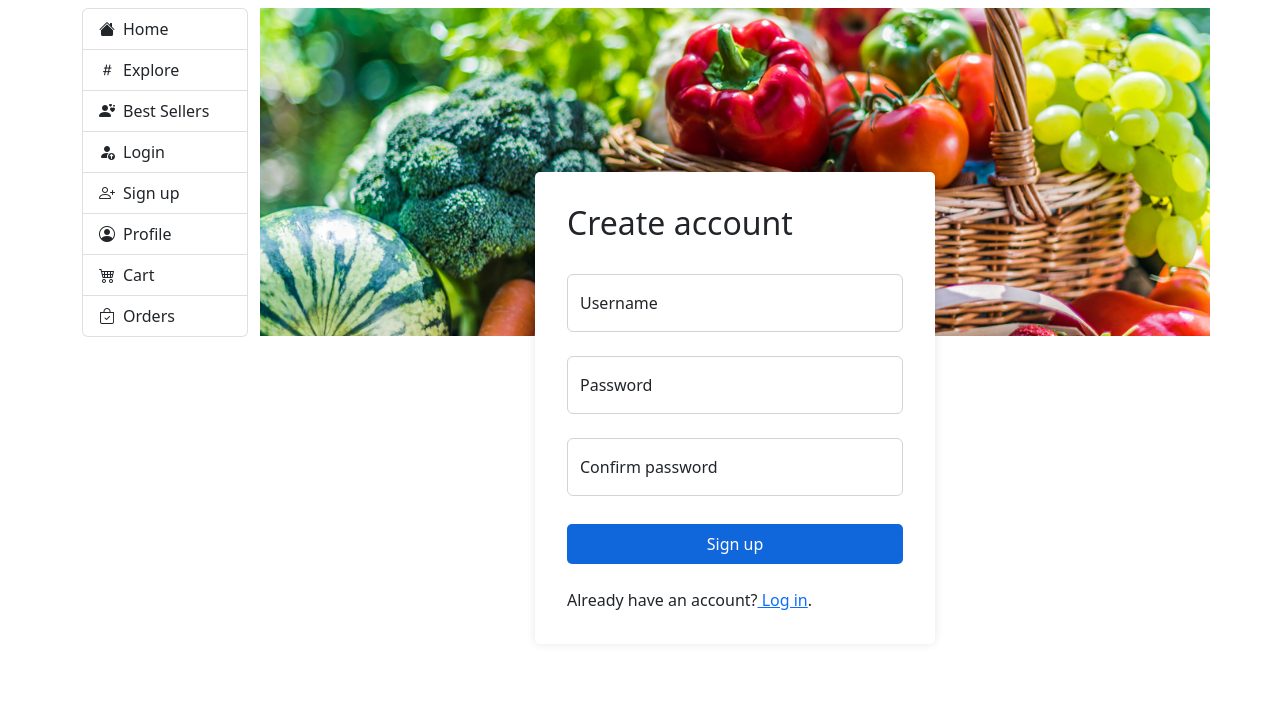
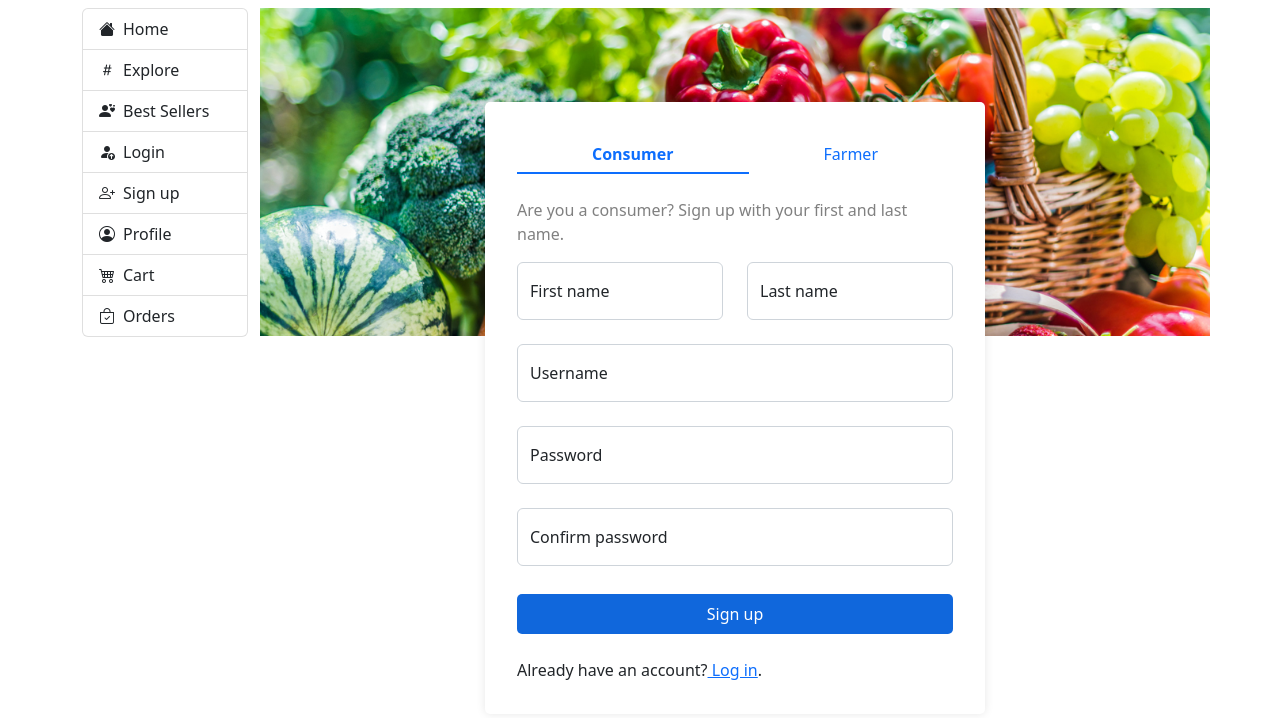
Before and after one commit to yanzhenl/5610-team-project, a React (Create React App) app: page /signup in a window 1280 px wide. Shown: the top 718 px of the page. Built offline with nearby package versions, Linux system fonts and the light colour scheme.

Commit message:
improved signup page

```diff
--- a/src/App.js
+++ b/src/App.js
@@ -43,6 +43,7 @@ function App() {
                       <div className="col-10 col-md-10 col-lg-11 col-xl-10"
                            style={{"position": "relative"}}>
                           <Routes>
+                              <Route path="/" element={<HomePage/>}/>
                               <Route path="/home" element={<HomePage/>}/>
                               <Route path="/login" element={<Login/>}/>
                               <Route path="/signup" element={<SignUp/>}/>
--- a/src/login/index.css
+++ b/src/login/index.css
@@ -25,7 +25,7 @@
     border-radius: 5px;
     box-shadow: 0 0 10px rgba(0, 0, 0, 0.1);
     width: 100%;
-    max-width: 400px;
+    max-width: 500px;
 }
 
 .wd-form-group {
@@ -59,6 +59,46 @@ input {
     width: 100%;
 }
 
-/*button:hover {*/
-/*    background-color: #0453bb;*/
-/*}*/
+.signup-nav {
+    display: flex;
+    justify-content: center;
+    align-items: center;
+    list-style-type: none;
+    padding-left: 0;
+}
+
+.signup-link {
+    position: relative;
+    display: inline-block;
+    padding: 8px 16px;
+    text-decoration: none;
+    color: #0d6efd;
+    cursor: pointer;
+    transition: all 0.3s;
+    flex-grow: 1;
+    text-align: center;
+}
+
+.signup-link.active-link {
+    font-weight: 600;
+}
+
+.signup-link::after {
+    content: "";
+    position: absolute;
+    left: 0;
+    bottom: 0;
+    width: 100%;
+    height: 2px;
+    background-color: #0d6efd;
+    transform: scaleX(0);
+    transition: transform 0.3s;
+}
+
+.signup-link.active-link::after {
+    transform: scaleX(1);
+}
+
+.nav-item {
+    flex-grow: 1;
+}
--- a/src/navigation-sidebar/index.js
+++ b/src/navigation-sidebar/index.js
@@ -33,7 +33,7 @@ const NavigationSidebar = () => {
                     <i className="bi bi-person-fill-up float-start"></i>
                     <span className="d-none d-xl-block float-start ms-2">Login</span>
                 </Link>
-                <Link to="signup" className={`list-group-item list-group-item-action
+                <Link to="/signup" className={`list-group-item list-group-item-action
                     ${active === 'sign up'?'active':''}`}>
                     <i className="bi bi-person-plus float-start"></i>
                     <span className="d-none d-xl-block float-start ms-2">Sign up</span>
--- a/src/sign-up/index.js
+++ b/src/sign-up/index.js
@@ -3,24 +3,43 @@ import "../login/index.css";
 import {Link} from "react-router-dom";
 import FloatingLabel from 'react-bootstrap/FloatingLabel';
 import Form from 'react-bootstrap/Form';
+import Nav from 'react-bootstrap/Nav';
 
-function SignUp() {
+function ConsumerSignupForm() {
     const [username, setUsername] = useState("");
+    const [firstname, setFirstname] = useState("");
+    const [lastname, setLastname] = useState("");
     const [password, setPassword] = useState("");
     const [confirmPassword, setConfirmPassword] = useState("");
+    return (
+        <div>
+            <div style={{color: "gray"}}>
+                Are you a consumer? Sign up with your first and last name.
+            </div>
+            <div className="mt-3">
+                <div className="row">
+                    <div className="col-md-6">
+                        <FloatingLabel controlId="floatingFirstName" label="First name" className="mb-4"
+                                       htmlFor="firstname">
+                            <Form.Control type="firstname" placeholder="Firstname"
+                                          value={firstname}
+                                          onChange={(e) => setFirstname(e.target.value)}
+                                          required/>
+                        </FloatingLabel>
+                    </div>
+                    <div className="col-md-6">
+                        <FloatingLabel controlId="floatingLastName" label="Last name" className="mb-4"
+                                       htmlFor="lastname">
+                            <Form.Control type="lastname" placeholder="Lastname"
+                                          value={lastname}
+                                          onChange={(e) => setLastname(e.target.value)}
+                                          required/>
+                        </FloatingLabel>
+                    </div>
+                </div>
+            </div>
 
-    const handleSubmit = (e) => {
-        e.preventDefault();
-        // Handle login logic here (e.g., call an API, update the state, etc.)
-    };
-
-    return (
-        <div className="wd-login-background">
-            <div className="wd-login-page">
-                <div className="wd-login-container">
-                    <h2>Create account</h2>
-                    <form onSubmit={handleSubmit}>
-                        <div className="mt-4 pt-2 ">
+            <div>
                 <FloatingLabel controlId="floatingName" label="Username" className="mb-4"
                                htmlFor="username">
                     <Form.Control type="username" placeholder="Username"
@@ -29,6 +48,7 @@ function SignUp() {
                                   required/>
                 </FloatingLabel>
             </div>
+
             <div>
                 <FloatingLabel controlId="floatingPassword" label="Password" className="mb-4"
                                htmlFor="password">
@@ -42,13 +62,105 @@ function SignUp() {
             <div className="mb-4 pb-1">
                 <FloatingLabel controlId="floatingConfirmPassword" label="Confirm password"
                                htmlFor="confirmPassword">
-                                <Form.Control type="confirmPassword" placeholder="confirmPassword"
+                    <Form.Control type="password" placeholder="confirmPassword"
                                   value={confirmPassword}
                                   onChange={(e) => setConfirmPassword(e.target.value)}
                                   required/>
                 </FloatingLabel>
             </div>
 
+        </div>
+    );
+}
+
+function FarmerSignupForm() {
+    const [businessname, setBusinessname] = useState("");
+    const [username, setUsername] = useState("");
+    const [password, setPassword] = useState("");
+    const [confirmPassword, setConfirmPassword] = useState("");
+    return (
+        <div>
+            <div style={{color: "gray"}}>
+                Are you a Farmer? Sign up with your business name.
+            </div>
+            <div className="mt-3">
+                <FloatingLabel controlId="floatingBusinessName" label="Business name" className="mb-4"
+                               htmlFor="businessname">
+                    <Form.Control type="name" placeholder="Businessname"
+                                  value={businessname}
+                                  onChange={(e) => setBusinessname(e.target.value)}
+                                  required/>
+                </FloatingLabel>
+            </div>
+
+            <div>
+                <FloatingLabel controlId="floatingName" label="Username" className="mb-4"
+                               htmlFor="username">
+                    <Form.Control type="username" placeholder="Username"
+                                  value={username}
+                                  onChange={(e) => setUsername(e.target.value)}
+                                  required/>
+                </FloatingLabel>
+            </div>
+
+            <div>
+                <FloatingLabel controlId="floatingPassword" label="Password" className="mb-4"
+                               htmlFor="password">
+                    <Form.Control type="password" placeholder="Password"
+                                  value={password}
+                                  onChange={(e) => setPassword(e.target.value)}
+                                  required/>
+                </FloatingLabel>
+            </div>
+
+            <div className="mb-4 pb-1">
+                <FloatingLabel controlId="floatingConfirmPassword" label="Confirm password"
+                               htmlFor="confirmPassword">
+                    <Form.Control type="password" placeholder="confirmPassword"
+                                  value={confirmPassword}
+                                  onChange={(e) => setConfirmPassword(e.target.value)}
+                                  required/>
+                </FloatingLabel>
+            </div>
+
+        </div>
+
+    )
+}
+
+
+function SignUp() {
+    const [isConsumer, setIsConsumer] = useState(true);
+
+    const handleSubmit = (e) => {
+        e.preventDefault();
+        // Handle login logic here (e.g., call an API, update the state, etc.)
+    };
+
+    return (
+        <div className="wd-login-background">
+            <div className="wd-login-page">
+                <div className="wd-login-container">
+
+                    <form onSubmit={handleSubmit}>
+                        <Nav className="signup-nav mb-4" as="ul">
+                            <Nav.Item as="li">
+                                <Nav.Link
+                                    className={`signup-link ${isConsumer ? "active-link" : ""}`}
+                                    onClick={() => setIsConsumer(true)}>
+                                    Consumer
+                                </Nav.Link>
+                            </Nav.Item>
+
+                            <Nav.Item as="li">
+                                <Nav.Link
+                                    className={`signup-link ${!isConsumer ? "active-link" : ""}`}
+                                    onClick={() => setIsConsumer(false)}>
+                                    Farmer
+                                </Nav.Link>
+                            </Nav.Item>
+                        </Nav>
+                        {isConsumer ? <ConsumerSignupForm /> : <FarmerSignupForm />}
 
                         <button className="wd-login-button" type="submit">Sign up</button>
 
```
Lines whose indentation alone changed are shown as unchanged.
